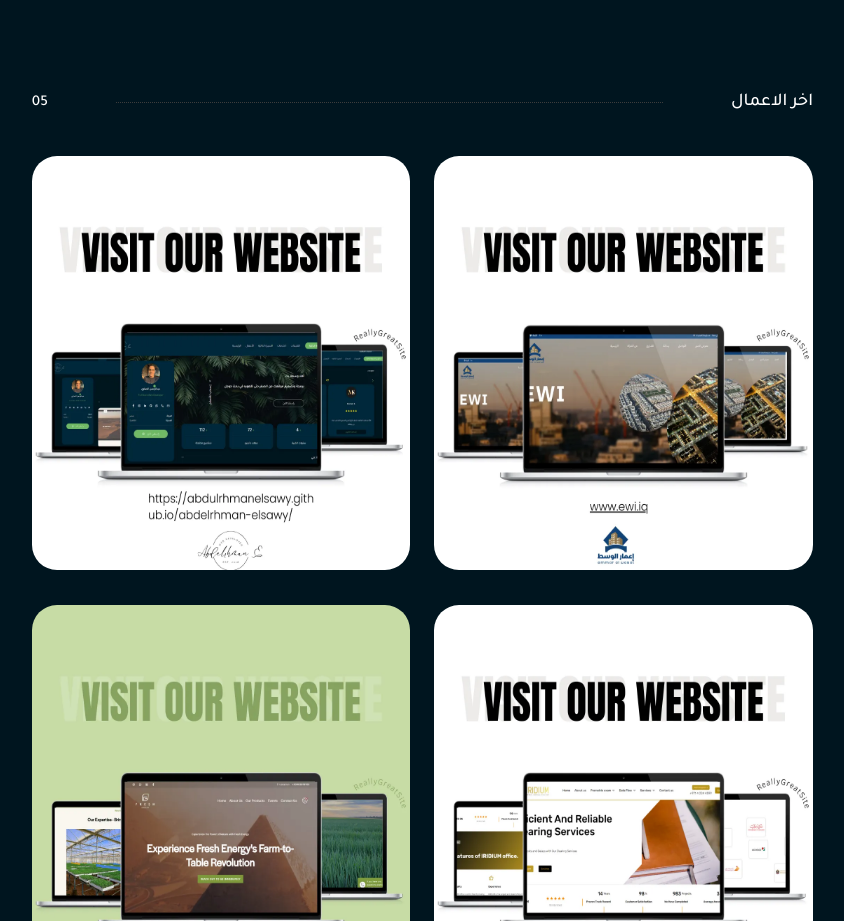
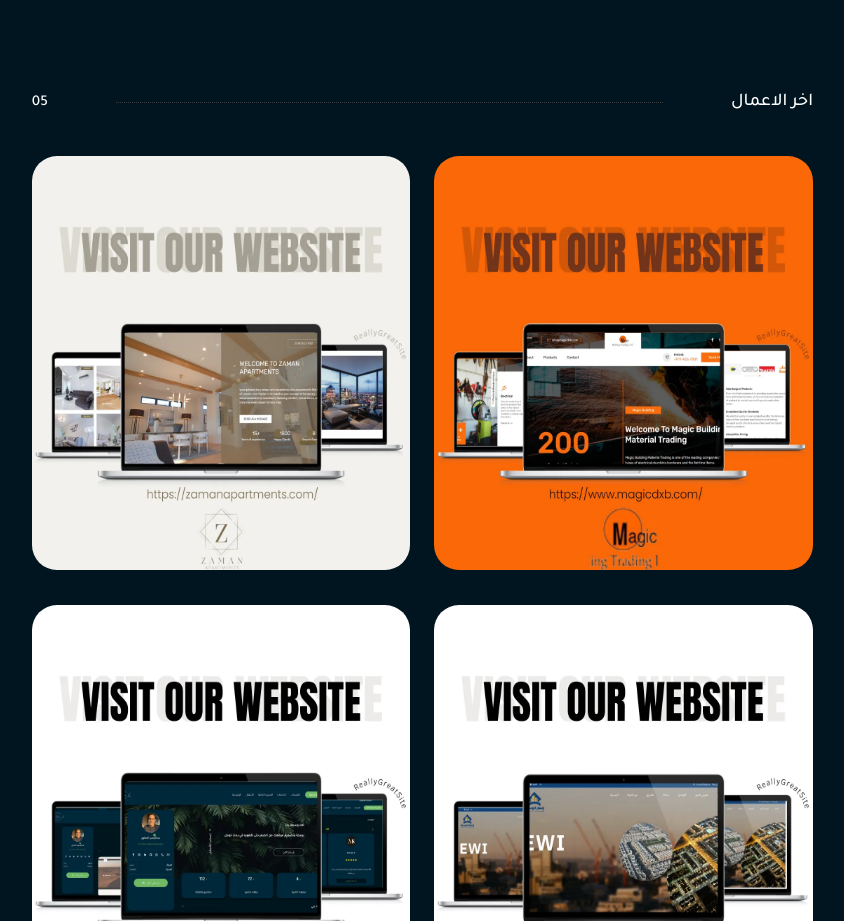
Before and after one commit to abdulrhmanElsawy/abdelrhman-elsawy, a React (Create React App) app: page / in a window 1280 px wide. Shown: the part 3660-4581 px from the top of the page, without its empty margins (385-1229 px from the left). Built offline with nearby package versions, Linux system fonts and the light colour scheme.

Commit message:
Deployed website

```diff
--- a/src/components/LatestWork.js
+++ b/src/components/LatestWork.js
@@ -8,6 +8,9 @@ import work5 from './images/work/lamar_4.webp';
 import work6 from './images/work/magicfixer_5.webp';
 import work7 from './images/work/nord_6.webp';
 import work8 from './images/work/speedunion_7.webp';
+import work9 from './images/work/zaman_0.webp';
+import work10 from './images/work/magicdxb_1.webp';
+
 
 
 
@@ -33,6 +36,32 @@ function LatestWork(){
                 <div className='container'>
                     <div className='latestwork-content'>
                         <div className='row'>
+
+
+                        <div className='col-lg-6 col-md-6 col-sm-12 col-xs-12'>
+                                <div className='work'>
+                                <a rel="noreferrer" aria-label='Zaman Apartments' target='_blank' href="zamanapartments.com">
+
+                                    <img loading="lazy" src={work9} alt='webdeveloperProject' />
+                                    </a>
+
+                                </div>
+                            </div>
+
+
+
+                            <div className='col-lg-6 col-md-6 col-sm-12 col-xs-12'>
+                                <div className='work'>
+                                <a rel="noreferrer" aria-label='MagixDxb' target='_blank' href="https://www.magicdxb.com/">
+
+                                    <img loading="lazy" src={work10} alt='webdeveloperProject' />
+                                    </a>
+
+                                </div>
+                            </div>
+
+
+
                             <div className='col-lg-6 col-md-6 col-sm-12 col-xs-12'>
                                 <div className='work'>
                                     <a rel="noreferrer" aria-label='abdelrhman elsawy' target='_blank' href="https://abdulrhmanelsawy.github.io/abdelrhman-elsawy/">
@@ -119,6 +148,7 @@ function LatestWork(){
                             </div>
 
 
+
                         </div>
                     </div>
                 </div>
```
Also changed, not shown: src/components/images/work/magicdxb_1.webp (added), src/components/images/work/zaman_0.webp (added), 31 other files (tests, documents, lock files or other folders).
